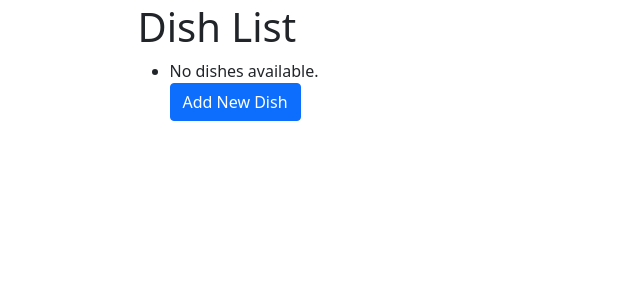
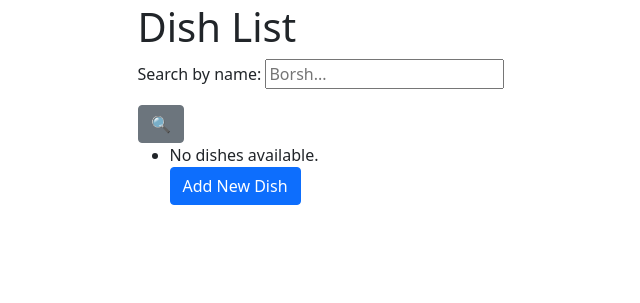
Before and after one commit to diemonBil/cafe_kitchen_service, a Django app: page /dishes/ in a window 1280 px wide. Shown: the part 53-356 px from the top of the page, without its empty margins (87-727 px from the left). Run offline with Django 5.2, Linux system fonts and the light colour scheme; the visitor is signed in with stand-in values (Sample User, id 1); data that the repository does not hold is empty.

Commit message:
Add search and pagination to dish list page

```diff
--- a/kitchen/forms.py
+++ b/kitchen/forms.py
@@ -36,3 +36,13 @@ class DishForm(forms.ModelForm):
     class Meta:
         model = Dish
         fields = "__all__"  # Include all fields from the Dish model
+
+# Form for searching dishes
+class DishSearchForm(forms.Form):
+    name = forms.CharField(
+        widget=forms.TextInput(
+            attrs={"placeholder": "Borsh...",}
+        ),
+        label="Search by name",
+        required=False
+    )
--- a/kitchen/templates/base.html
+++ b/kitchen/templates/base.html
@@ -54,6 +54,9 @@
           {% block content %}
             <h1>Hello, world!</h1>
           {% endblock %}
+          {% block pagination %}
+            {% include "includes/pagination.html" %}
+          {% endblock %}
         </div>
       </div>
     </div>
--- /dev/null
+++ b/kitchen/templates/includes/pagination.html
@@ -0,0 +1,16 @@
+{% load query_transform %}
+{% if is_paginated %}
+    <ul class="pagination">
+        {%if page_obj.has_previous %}
+            <li class="page-item">
+                <a href="?{% query_transform request page=page_obj.previous_page_number %}" class="page-link">Prev</a>
+            </li>
+        {% endif %}
+        <li class="page-item active"><span class="page-link">{{ page_obj.number }} of {{ paginator.num_pages }}</span></li>
+        {%if page_obj.has_next %}
+            <li class="page-item">
+                <a href="?{% query_transform request page=page_obj.next_page_number %}" class="page-link">Next</a>
+            </li>
+        {% endif %}
+    </ul>
+{% endif %}
--- a/kitchen/templates/kitchen/cook_list.html
+++ b/kitchen/templates/kitchen/cook_list.html
@@ -9,5 +9,6 @@
         {% empty %}
             <li>No cooks available.</li>
         {% endfor %}
+        <li><a href="{% url 'kitchen:cook_create'%}">Add cook</a></li>
     </ul>
 {% endblock %}
--- a/kitchen/templates/kitchen/dish_list.html
+++ b/kitchen/templates/kitchen/dish_list.html
@@ -2,6 +2,10 @@
 
 {% block content %}
     <h1>Dish List</h1>
+    <form action="" method="get" class="form-inline">
+        {{ search_form.as_p }}
+        <input class="btn btn-secondary" type="submit" value="🔍">
+    </form>
     <ul>
         {% for dish in dish_list %}
             <li>{{ dish.name }} - {{ dish.dish_type.name }}</li>
--- a/kitchen/views.py
+++ b/kitchen/views.py
@@ -1,26 +1,23 @@
-from django.contrib.auth import logout
 from django.contrib.auth.mixins import LoginRequiredMixin
-from django.http import HttpRequest, HttpResponse
-from django.shortcuts import render, redirect
 from django.urls import reverse_lazy
 from django.views import generic
 from django.views.generic import UpdateView, DeleteView
 
-from kitchen.forms import CookCreationForm, DishTypeForm, DishForm
+from kitchen.forms import CookCreationForm, DishTypeForm, DishForm, DishSearchForm
 from kitchen.models import Cook, DishType, Dish
 
 # ===========================================
 # Cook Views (List, Create, Update, Delete)
 # ===========================================
 
+"""Displays a list of all cooks (only for authenticated users)."""
 class CookListView(LoginRequiredMixin, generic.ListView):
-    """Displays a list of all cooks (only for authenticated users)."""
     model = Cook
     template_name = "kitchen/cook_list.html"
     context_object_name = "cook_list"
 
+"""Allows an authenticated user to create a new cook."""
 class CookListCreateView(LoginRequiredMixin, generic.CreateView):
-    """Allows an authenticated user to create a new cook."""
     model = Cook
     form_class = CookCreationForm
     success_url = reverse_lazy("kitchen:cook_list")
@@ -43,28 +40,29 @@ class CookDeleteView(LoginRequiredMixin, DeleteView):
 # Dish Type Views (List, Create, Update, Delete)
 # ===========================================
 
+"""Displays a list of all dish types (only for authenticated users)."""
 class DishTypeListView(LoginRequiredMixin, generic.ListView):
-    """Displays a list of all dish types (only for authenticated users)."""
     model = DishType
     template_name = "kitchen/dish_type_list.html"
     context_object_name = "dish_types"
 
+"""Allows an authenticated user to create a new dish type."""
 class DishTypeCreateView(LoginRequiredMixin, generic.CreateView):
-    """Allows an authenticated user to create a new dish type."""
     model = DishType
     form_class = DishTypeForm
     template_name = "kitchen/dish_type_form.html"
     success_url = reverse_lazy("kitchen:dish_type_list")
 
+
+"""Allows an authenticated user to update an existing dish type."""
 class DishTypeUpdateView(LoginRequiredMixin, UpdateView):
-    """Allows an authenticated user to update an existing dish type."""
     model = DishType
     form_class = DishTypeForm
     template_name = "kitchen/dish_type_form.html"
     success_url = reverse_lazy("kitchen:dish_type_list")
 
+"""Allows an authenticated user to delete a dish type."""
 class DishTypeDeleteView(LoginRequiredMixin, DeleteView):
-    """Allows an authenticated user to delete a dish type."""
     model = DishType
     template_name = "kitchen/dish_type_confirm_delete.html"
     success_url = reverse_lazy("kitchen:dish_type_list")
@@ -73,28 +71,46 @@ class DishTypeDeleteView(LoginRequiredMixin, DeleteView):
 # Dish Views (List, Create, Update, Delete)
 # ===========================================
 
+"""Displays a list of all dishes (only for authenticated users)."""
 class DishListView(LoginRequiredMixin, generic.ListView):
-    """Displays a list of all dishes (only for authenticated users)."""
     model = Dish
     template_name = "kitchen/dish-list.html"
     context_object_name = "dish_list"
+    paginate_by = 2
 
+    """Adds a search form to the context."""
+    def get_context_data(self, *, objects_list=None, **kwargs):
+        context = super(DishListView, self).get_context_data(**kwargs)
+        name = self.request.GET.get("name", "")
+        context["search_form"] = DishSearchForm(
+            initial={"name": name}
+        )
+        return context
+
+    """Filters dishes by name if a search query is provided."""
+    def get_queryset(self):
+        name = self.request.GET.get("name")
+        queryset = Dish.objects.all()
+        if name:
+            return queryset.filter(name__icontains=name)
+        return queryset
+
+"""Allows an authenticated user to create a new dish."""
 class DishCreateView(LoginRequiredMixin, generic.CreateView):
-    """Allows an authenticated user to create a new dish."""
     model = Dish
     form_class = DishForm
     template_name = "kitchen/dish_form.html"
     success_url = reverse_lazy("kitchen:dish_list")
 
+"""Allows an authenticated user to update an existing dish."""
 class DishUpdateView(LoginRequiredMixin, generic.UpdateView):
-    """Allows an authenticated user to update an existing dish."""
     model = Dish
     fields = ["name", "description", "price", "dish_type", "cooks"]
     template_name = "kitchen/dish_form.html"
     success_url = reverse_lazy("kitchen:dish_list")
 
+"""Allows an authenticated user to delete a dish."""
 class DishDeleteView(LoginRequiredMixin, generic.DeleteView):
-    """Allows an authenticated user to delete a dish."""
     model = Dish
     template_name = "kitchen/dish_confirm_delete.html"
     success_url = reverse_lazy("kitchen:dish_list")
```
Also changed, not shown: kitchen/templatetags/query_transform.py (added, +13 -0 lines).
